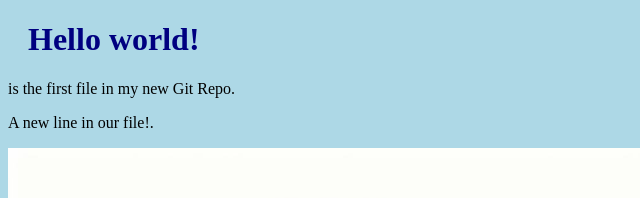
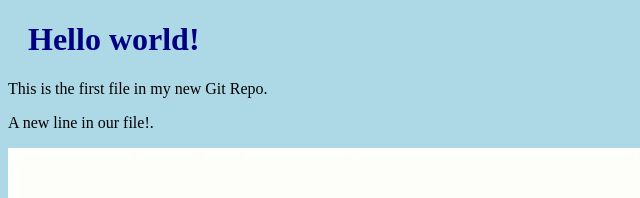
Before and after one commit to Priyanksu28/Git-Push, a plain HTML site: page index.html in a window 1280 px wide. Shown: the top 198 px of the page, 0-640 px from the left. Drawn offline with Linux system fonts and the light colour scheme.

Commit message:
Update index.html

```diff
--- a/index.html
+++ b/index.html
@@ -6,7 +6,7 @@
   </head>
   <body>
     <h1>Hello world!</h1>
-    <p>is the first file in my new Git Repo.</p>
+    <p>This is the first file in my new Git Repo.</p>
     <p>A new line in our file!.</p>
     <div>
       <img
```
